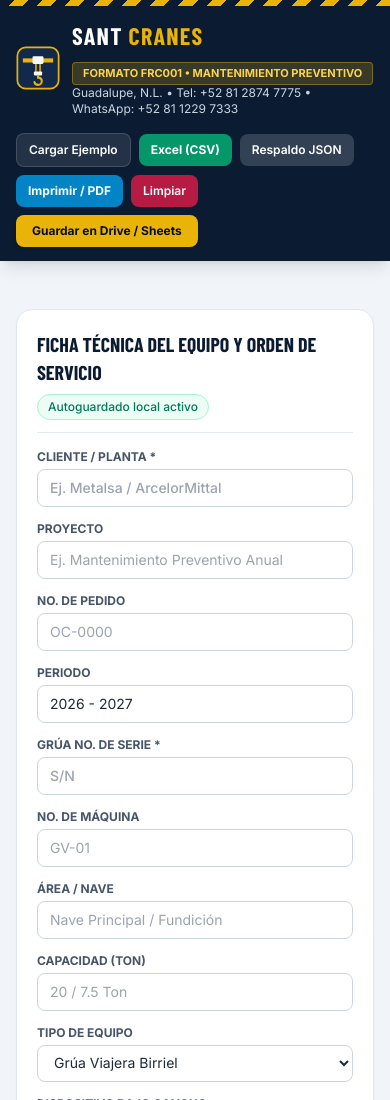
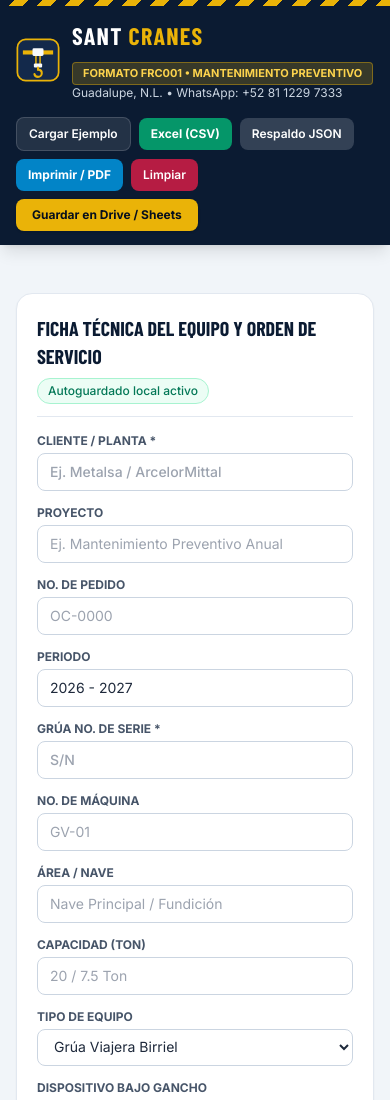
Before and after one commit to systecap-coder/checklist, a plain HTML site: page index.html in a window 390 px wide. Shown: the top 1100 px of the page. Drawn offline with nearby package versions, Linux system fonts and the light colour scheme; a web font is replaced by a local one.

Commit message:
Update contact information in index.html
Removed phone number from contact information.

```diff
--- a/index.html
+++ b/index.html
@@ -361,7 +361,7 @@
               Formato FRC001 • Mantenimiento Preventivo
             </span>
           </div>
-          <p class="text-xs text-slate-300">Guadalupe, N.L. • Tel: +52 81 2874 7775 • WhatsApp: +52 81 1229 7333</p>
+          <p class="text-xs text-slate-300">Guadalupe, N.L. • WhatsApp: +52 81 1229 7333</p>
         </div>
       </div>
 
```
